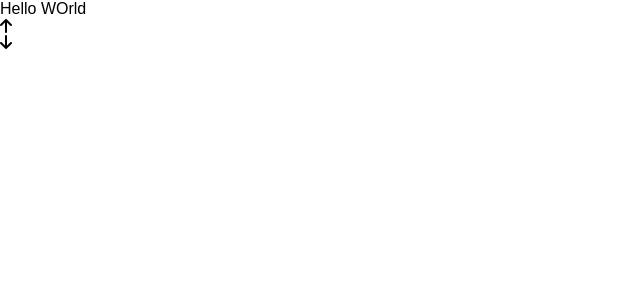
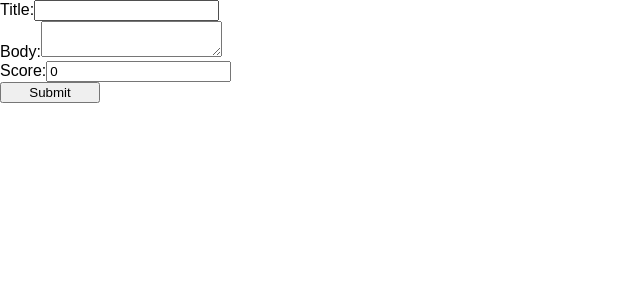
Before and after one commit to nitarsh/reactnd-project-readable, a React (Create React App) app: page /form/post/new in a window 1280 px wide. Shown: the top 300 px of the page, without its empty margins (0-640 px from the left). Built offline with nearby package versions, Linux system fonts and the light colour scheme.

Commit message:
redid category page navigation

```diff
--- a/src/actions/index.js
+++ b/src/actions/index.js
@@ -7,6 +7,7 @@ export const SET_ACTIVE_POST = 'SET_ACTIVE_POST'
 export const ADD_POST = 'ADD_POST'
 export const DELETE_POST = 'DELETE_POST'
 export const EDIT_POST = 'EDIT_POST'
+export const UPDATE_POST_FORM = 'UPDATE_POST_FORM'
 export const VOTE_POST = 'VOTE_POST'
 
 export const SET_COMMENTS = 'SET_COMMENTS'
@@ -24,11 +25,14 @@ export function setPosts({ posts }) {
 export function addPost({ category, post }) {
     return { type: ADD_POST, category, post }
 }
-export function deletePost({ post }) {
-    return { type: DELETE_POST, post }
+export function removePost({ postId }) {
+    return { type: DELETE_POST, postId }
 }
 export function editPost({ post }) {
     return { type: EDIT_POST, post }
+}
+export function updatePostForm({ attribute, value }) {
+    return { type: UPDATE_POST_FORM, attribute, value }
 }
 export function votePost({ postId, vote }) {
     return { type: VOTE_POST, postId, vote }
@@ -77,8 +81,6 @@ export function fetchCommentsForPost({ postId }) {
     };
 }
 
-const _isUpvote = vote => vote > 0 ? true : false
-
 export function voteOnPost({ postId, vote }) {
     let isUpvote = vote > 0 ? true : false
     return function (dispatch) {
@@ -96,3 +98,11 @@ export function voteOnComment({ commentId, vote }) {
         );
     };
 }
+
+export function deletePost({ postId }) {
+    return function (dispatch) {
+        return API.deletePost(postId).then(
+            dispatch(removePost({ postId }))
+        );
+    };
+}
--- a/src/components/App.js
+++ b/src/components/App.js
@@ -4,7 +4,7 @@ import { Helmet } from "react-helmet"
 import './App.css'
 import Post from './Post'
 import PostForm from './PostForm'
-import Home from './Home'
+// import Home from './Home'
 import Category from './Category'
 
 class App extends Component {
@@ -14,13 +14,14 @@ class App extends Component {
                 <Helmet>
                     <script src="https://use.fontawesome.com/9fdf74825d.js"></script>
                 </Helmet>
-                <Route exact path='/' component={Home} />
+                <Route exact path='/' component={Category} />
+                <Route exact path='/:category' component={Category} />
                 <Route exact path='/post/:id' component={Post} />
                 <Route exact path='/form/post/:mode' component={PostForm} />
-                <Route exact path='/category/:id' component={Category} />
             </div>
         )
     }
 }
+// <Route exact path='/category/:id' component={Category} />
 
 export default App
--- a/src/components/Category.js
+++ b/src/components/Category.js
@@ -1,16 +1,19 @@
 import React, { Component } from 'react'
 import { connect } from 'react-redux'
 import PostList from './PostList'
+import CategoryList from './CategoryList'
 import * as Actions from '../actions'
 
 const mapStateToProps = function (state) {
     return {
+        categories: state.categories,
         posts: state.posts
     }
 }
 
 function mapDispatchToProps(dispatch) {
     return {
+        fetchCategories: () => dispatch(Actions.fetchCategoriesForHomePage()),
         fetchPosts: () => dispatch(Actions.fetchPosts()),
         votePost: (postId, vote) => dispatch(Actions.voteOnPost({ postId, vote }))
     }
@@ -19,20 +22,31 @@ function mapDispatchToProps(dispatch) {
 class Category extends Component {
 
     componentDidMount() {
+        console.log("Hello World")
+        this.props.fetchCategories()
         this.props.fetchPosts()
+    }
+
+    _posts(posts, category) {
+        if (category)
+            return this._posts_filtered_by_category(posts, category)
+        else
+            return posts.allIds.map(id => posts.byId[id])
     }
 
     _posts_filtered_by_category(posts, category) {
         return posts.byCategory[category] ?
-        posts.byCategory[category].map(postId => posts.byId[postId]) : []
+            posts.byCategory[category].map(postId => posts.byId[postId]) : []
     }
 
-
     render() {
-        const { votePost, posts, match } = this.props
-        const postList = this._posts_filtered_by_category(posts, match.params.id)
+        const { categories, votePost, posts, match } = this.props
+        const postList = this._posts(posts, match.params.category)
         return (
             <div className="container">
+                <section className="sidebar">
+                    <CategoryList categories={categories} />
+                </section>
                 <section className="main">
                     <PostList
                         posts={postList}
--- a/src/components/CategoryList.js
+++ b/src/components/CategoryList.js
@@ -7,7 +7,7 @@ function CategoryList({ categories }) {
             <ul className="category-list">
                 {categories.map((category) => (
                     <li key={category.name}>
-                        <Link to={"/category/" + category.name} className="post-link">
+                        <Link to={"/" + category.name} className="post-link">
                             <span>{category.name}</span>
                         </Link>
                     </li>
--- a/src/components/PostForm.js
+++ b/src/components/PostForm.js
@@ -3,51 +3,71 @@ import { connect } from 'react-redux'
 import * as Actions from '../actions'
 
 const mapStateToProps = function (state) {
+
     return {
-        post: state.posts.active,
+        postForm: state.posts.postForm,
+        post: state.posts.byId[state.posts.active]
     }
 }
 
 function mapDispatchToProps(dispatch) {
     return {
-        fetchPosts: () => dispatch(Actions.fetchPosts())
+        fetchPosts: () => dispatch(Actions.fetchPosts()),
+        updatePostForm: (attribute, value) => dispatch(Actions.updatePostForm({ attribute, value }))
     }
 }
 
 class PostForm extends Component {
 
     componentDidMount() {
-        console.log("params:")
-        console.log(this.props.match.params)
-        // if mode is edit, then load the required post and prefill
-        // else leave it empty (for new post)
-        // this.props.fetchPosts().then(() => {
-        //     this.props.setActivePost(postId)
-        //     console.log(this.props.post)
-        // })
+        if (this.props.match.params.mode === 'edit' && this.props.post) {
+            this.props.fetchPosts().then(() => {
+                this.props.updatePostForm('title', this.props.post.title)
+                this.props.updatePostForm('voteScore', this.props.post.voteScore)
+                this.props.updatePostForm('body', this.props.post.body)
+            })
+        }
+    }
+
+    handleChange(event) {
+        const { id, value } = event.target
+        this.props.updatePostForm(id, value)
     }
 
     render() {
+        const { postForm } = this.props
         return (
-
-            <div className="post-wrapper container column">
-            <div>Hello WOrld</div>
-                <div className="post-header container column">
-                    <div className="container column">
-                        <i className="fa fa-arrow-up" aria-hidden="true"></i>
-                        <span>{this.props.post.voteScore}</span>
-                        <i className="fa fa-arrow-down" aria-hidden="true"></i>
-                    </div>
-                    <h1>
-                        {this.props.post.title}
-                    </h1>
+            <form action="">
+                <div className="post-wrapper container column">
+                    <label>
+                        Title:
+                        <input
+                            id="title"
+                            type="text"
+                            value={postForm.title}
+                            onChange={(event) => this.handleChange(event)}
+                        />
+                    </label>
+                    <label>
+                        Body:
+                        <textarea
+                            id="body"
+                            value={postForm.body}
+                            onChange={(event) => this.handleChange(event)}
+                        />
+                    </label>
+                    <label>
+                        Score:
+                        <input
+                            id="voteScore"
+                            type="number"
+                            value={postForm.voteScore}
+                            onChange={(event) => this.handleChange(event)}
+                        />
+                    </label>
+                    <input style={{ width: 100 }} type="submit" value="Submit" />
                 </div>
-                <div className="post-body">
-                    <p>
-                        {this.props.post.body}
-                    </p>
-                </div>
-            </div>
+            </form>
         )
     }
 }
--- a/src/components/PostList.js
+++ b/src/components/PostList.js
@@ -1,4 +1,4 @@
-import React, { Component } from 'react'
+import React from 'react'
 import { Link } from 'react-router-dom'
 import { Score } from './Misc'
 
@@ -31,9 +31,33 @@ function PostOutline({ post, updateVoteScore }) {
                 value={post.voteScore}
                 onClickFn={updateVoteScore}
             />
-            <Link to={"/post/" + post.id} className="post-link">
-                <h2>{post.title}</h2>
-            </Link>
+            <div className="container column">
+                <Link to={"/post/" + post.id} className="post-link">
+                    <h2>{post.title}</h2>
+                </Link>
+                <span>
+                    Author: {post.author}
+                </span>
+            </div>
+            <div className="container column">
+                <i
+                    className="fa fa-trash"
+                    aria-hidden="true"
+                    style={{ margin: 10 }}
+                />
+            </div>
+
+            <div className="container column">
+                <Link
+                    to="/form/post/edit"
+                    className="post-link"
+                >
+                    <i
+                        className="fa fa-pencil"
+                        aria-hidden="true"
+                    />
+                </Link>
+            </div>
         </div>
     )
 }
--- a/src/reducers/index.js
+++ b/src/reducers/index.js
@@ -5,14 +5,22 @@ import {
     SET_CATEGORIES,
     SET_COMMENTS,
     VOTE_COMMENT,
-    VOTE_POST
+    VOTE_POST,
+    UPDATE_POST_FORM,
+    DELETE_POST
 } from '../actions'
 
 const initialPostState = {
     byId: {},
     allIds: [],
     byCategory: {},
-    active: ''
+    active: '',
+    postForm: {
+        id: '',
+        title: '',
+        body: '',
+        voteScore: 0
+    }
 }
 
 function posts(state = initialPostState, action) {
@@ -49,15 +57,21 @@ function posts(state = initialPostState, action) {
                     }
                 }
             }
+        case UPDATE_POST_FORM:
+            return {
+                ...state,
+                postForm: {
+                    ...state.postForm,
+                    [action.attribute]: action.value
+                }
+            }
+        case DELETE_POST:
+            state.byId[action.postId].deleted = true
+            return state
         default:
             return state
     }
 }
-
-// const initialCategoryState = {
-//     byPath: {},
-//     all: []
-// }
 
 function categories(state = [], action) {
     switch (action.type) {
--- a/src/utils/api.js
+++ b/src/utils/api.js
@@ -74,7 +74,7 @@ export const deletePost = (id) =>
         headers: {
             ...headers
         }
-    }).then(res => res.json())
+    })
 
 export const commentsByPost = (id) =>
     fetch(`${api}/posts/${id}/comments`, { headers })
```
Also changed, not shown: src/components/Post.js (+23 -2 lines).
